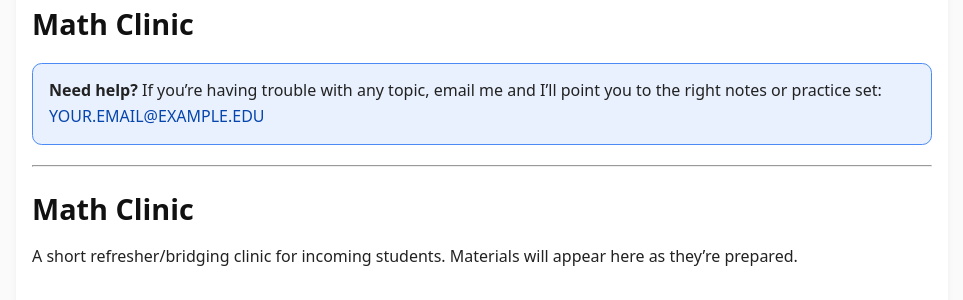
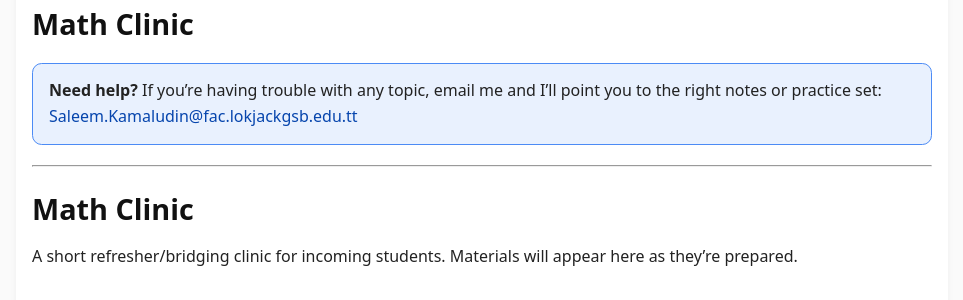
Before and after one commit to SaleemKamaludin/SaleemKamaludin.github.io, a Jekyll site: the page built from courses/math-clinic/index.md, in a window 1280 px wide. Shown: the part 181-481 px from the top of the page, without its empty margins (158-1121 px from the left). Built offline with Jekyll 4.4.1, drawn with Linux system fonts in a browser that asks for light colours.

Commit message:
Update index.md

```diff
--- a/courses/math-clinic/index.md
+++ b/courses/math-clinic/index.md
@@ -19,8 +19,8 @@ title: "Math Clinic"
 
 <div class="notice">
   <b>Need help?</b> If you’re having trouble with any topic, email me and I’ll point you to the right notes or practice set:
-  <a href="mailto:YOUR.EMAIL@EXAMPLE.EDU?subject=Math%20Clinic%20question&body=Hi%20Saleem%2C%0D%0A%0DI%27m%20struggling%20with%20[%20topic%20]%20from%20Session%20[%201%20or%202%20].%20Could%20you%20advise%20materials%20or%20practice%20questions%3F%0D%0A%0D%0AThanks.">
-    YOUR.EMAIL@EXAMPLE.EDU
+  <a href="mailto:Saleem.Kamaludin@fac.lokjackgsb.edu.tt?subject=Math%20Clinic%20question&body=Hi%20Saleem%2C%0D%0A%0DI%27m%20struggling%20with%20[%20topic%20]%20from%20Session%20[%201%20or%202%20].%20Could%20you%20advise%20materials%20or%20practice%20questions%3F%0D%0A%0D%0AThanks.">
+    Saleem.Kamaludin@fac.lokjackgsb.edu.tt
   </a>
 </div>
 
```
